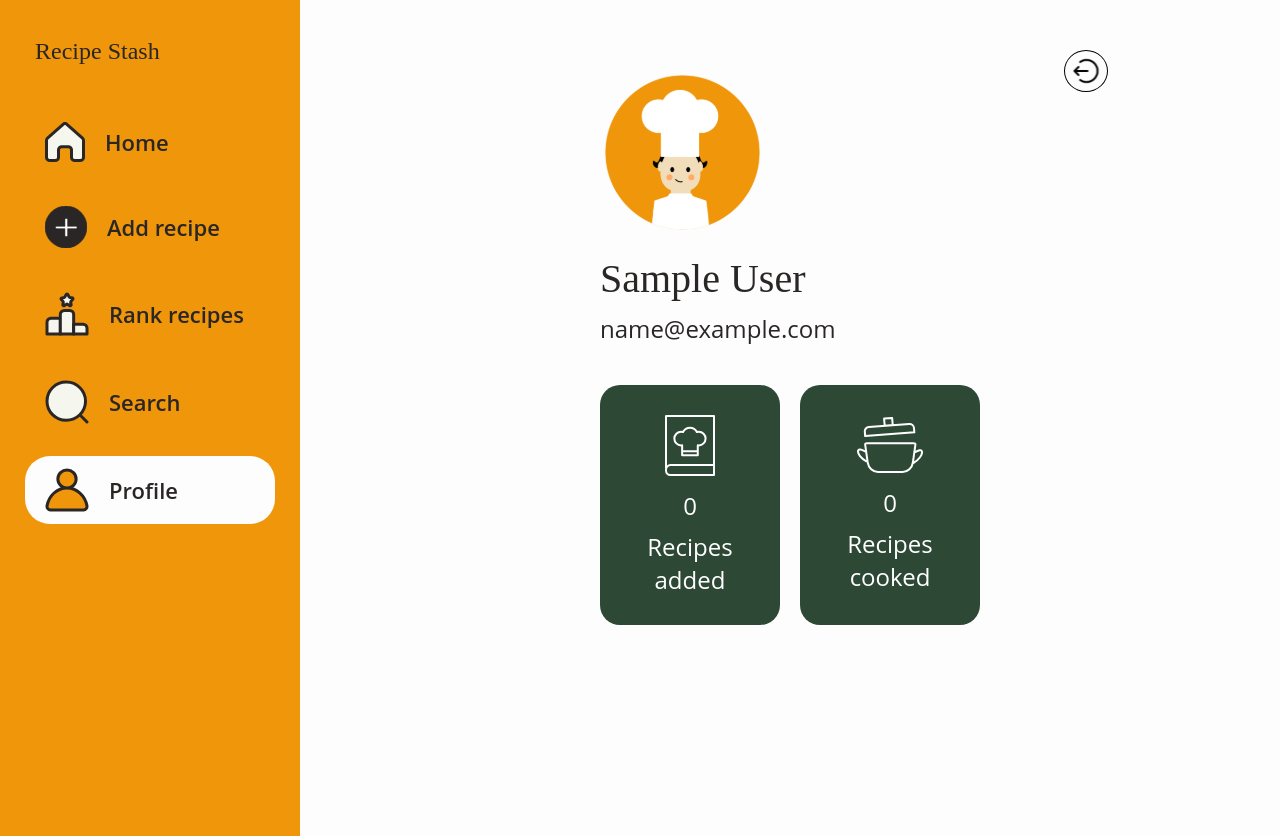
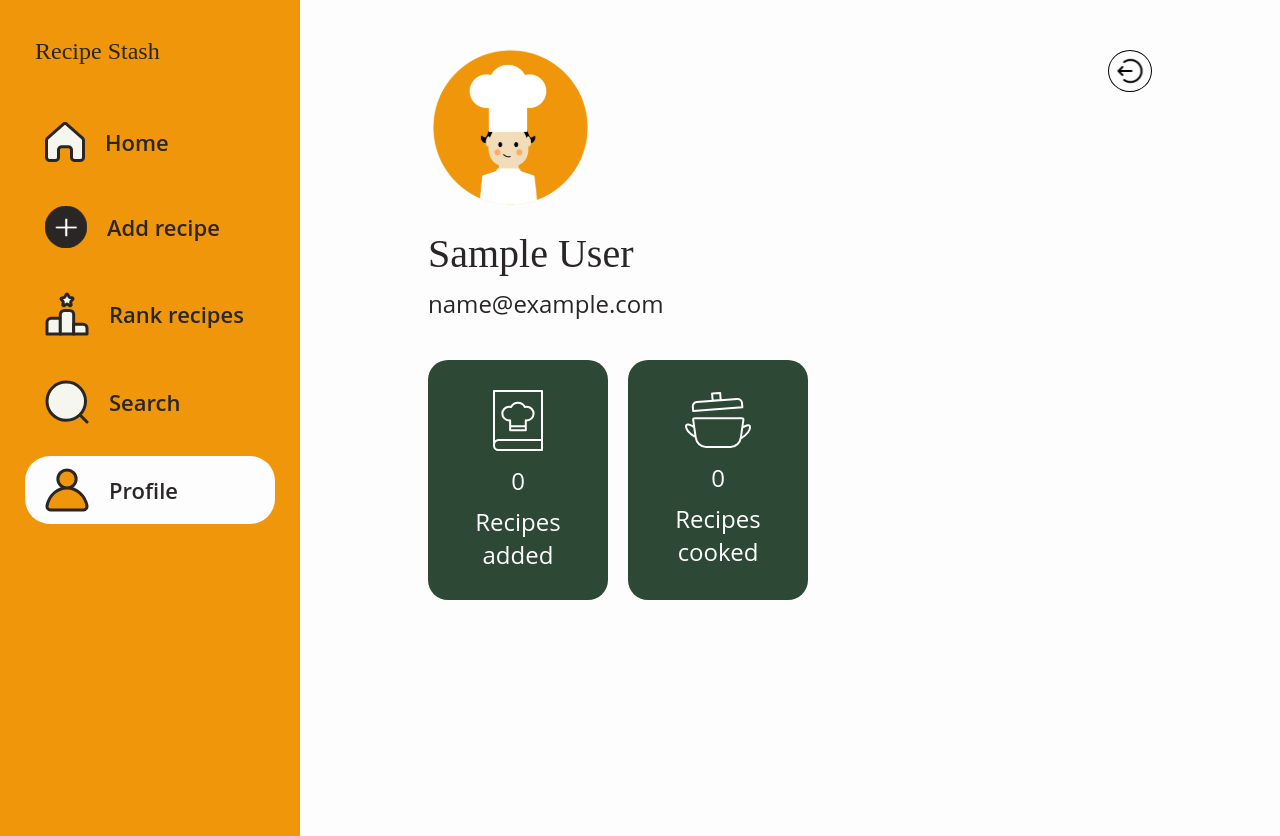
Before and after one commit to portmil/recipe-stash, a React (Create React App) app in the folder client/: page /profile in a window 1280 px wide. Built offline with nearby package versions, Linux system fonts and the light colour scheme; no server answers; sample sign-in values are in the browser's storage; a web font is replaced by a local one.

Commit message:
Refine profile page desktop layout

```diff
--- a/client/src/components/ProfilePage.js
+++ b/client/src/components/ProfilePage.js
@@ -42,14 +42,7 @@ const ProfilePage = () => {
 
   return (
     <div className='profile-page-container'>
-      <button className='logout-button' onClick={handleLogout}
-        data-tooltip-id="my-tooltip" data-tooltip-content="Logout">
-        <Tooltip id="my-tooltip" place='bottom'/>
-        <img
-          src={LogoutIcon}
-          alt={'Logout icon'}
-        />
-      </button>
+      <div className='user-info-container'>
         <div className='user-info'>
           <UserIcon/>
           <div className='user-text-container'>
@@ -74,6 +67,15 @@ const ProfilePage = () => {
           </div>
         </div>
       </div>
+      <button className='logout-button' onClick={handleLogout}
+        data-tooltip-id="my-tooltip" data-tooltip-content="Logout">
+        <Tooltip id="my-tooltip" place='bottom'/>
+        <img
+          src={LogoutIcon}
+          alt={'Logout icon'}
+        />
+      </button>
+    </div>
   );
 };
 
--- a/client/src/styles/ProfilePage.css
+++ b/client/src/styles/ProfilePage.css
@@ -15,14 +15,15 @@
   width: 44px;
   align-self: flex-end;
   position: absolute;
-  top: 30px;
+  top: 35px;
   left: auto;
 }
 
 .logout-button:hover {
-  top: 29px;
+  top: 34px;
   width: 46px;
   height: 46px;
+  margin-right: -1px;
 }
 
 .logout-button:hover img {
@@ -99,22 +100,20 @@
 @media only screen and (min-width: 1025px) {
 
   .profile-page-container {
-    margin: 70px auto 0px auto
+    display: flex;
+    flex-direction: row;
+    align-items: space-between;
+    margin: 45px auto 0px 10vw
+  }
+
+  .logout-button {
+    right: 10vw;
   }
   .logout-button {
     top: 50px;
   }
   .logout-button:hover {
     top: 49px;
-  }
-  .logout-button {
-    margin-right: -10vw;
+    margin-right: -1px;
   }
 }
-
-@media only screen and (min-width: 1300px) {
-
-  .logout-button {
-    margin-right: -260px;
-  }
-}
```
Lines whose indentation alone changed are shown as unchanged.
